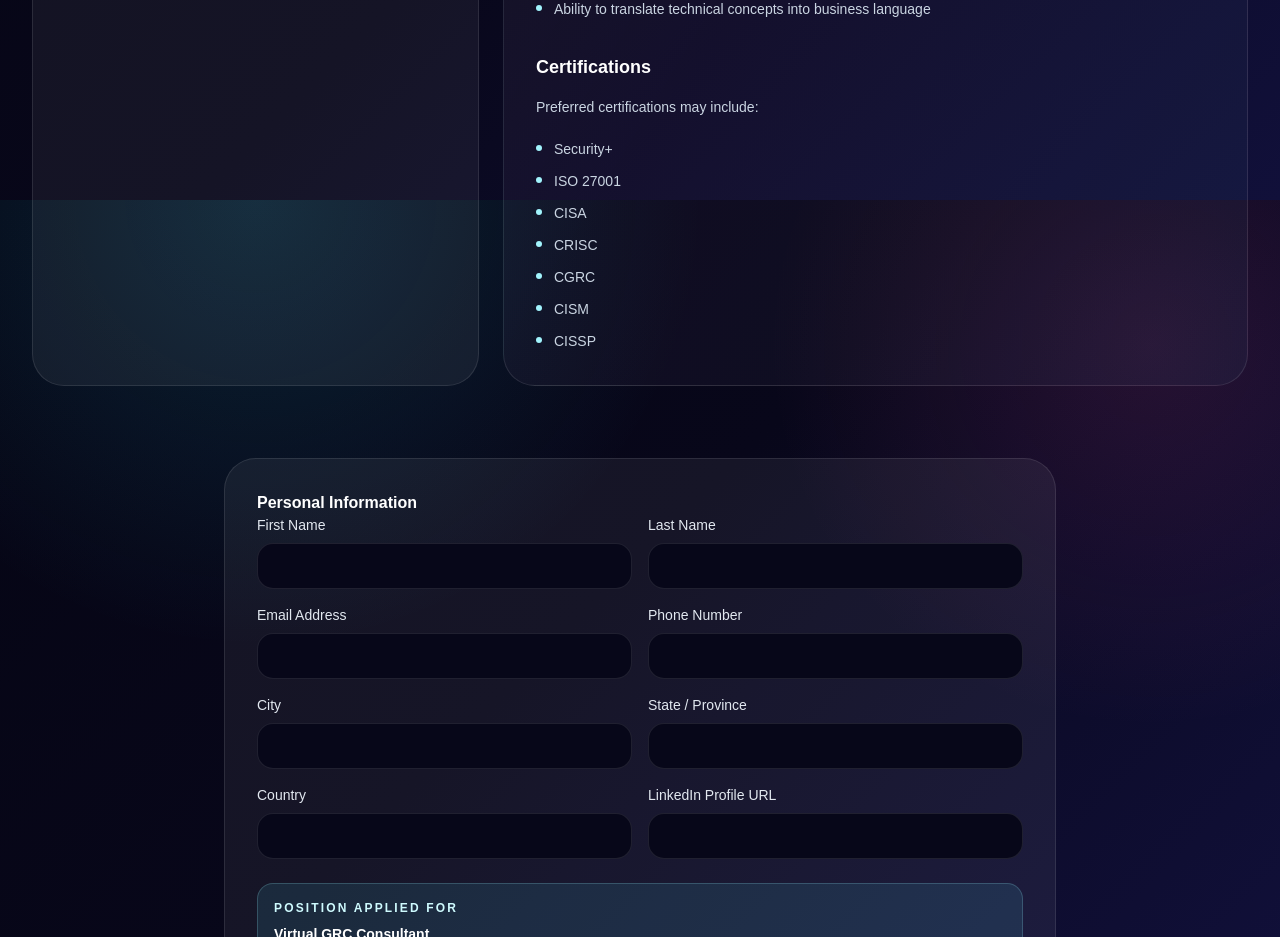
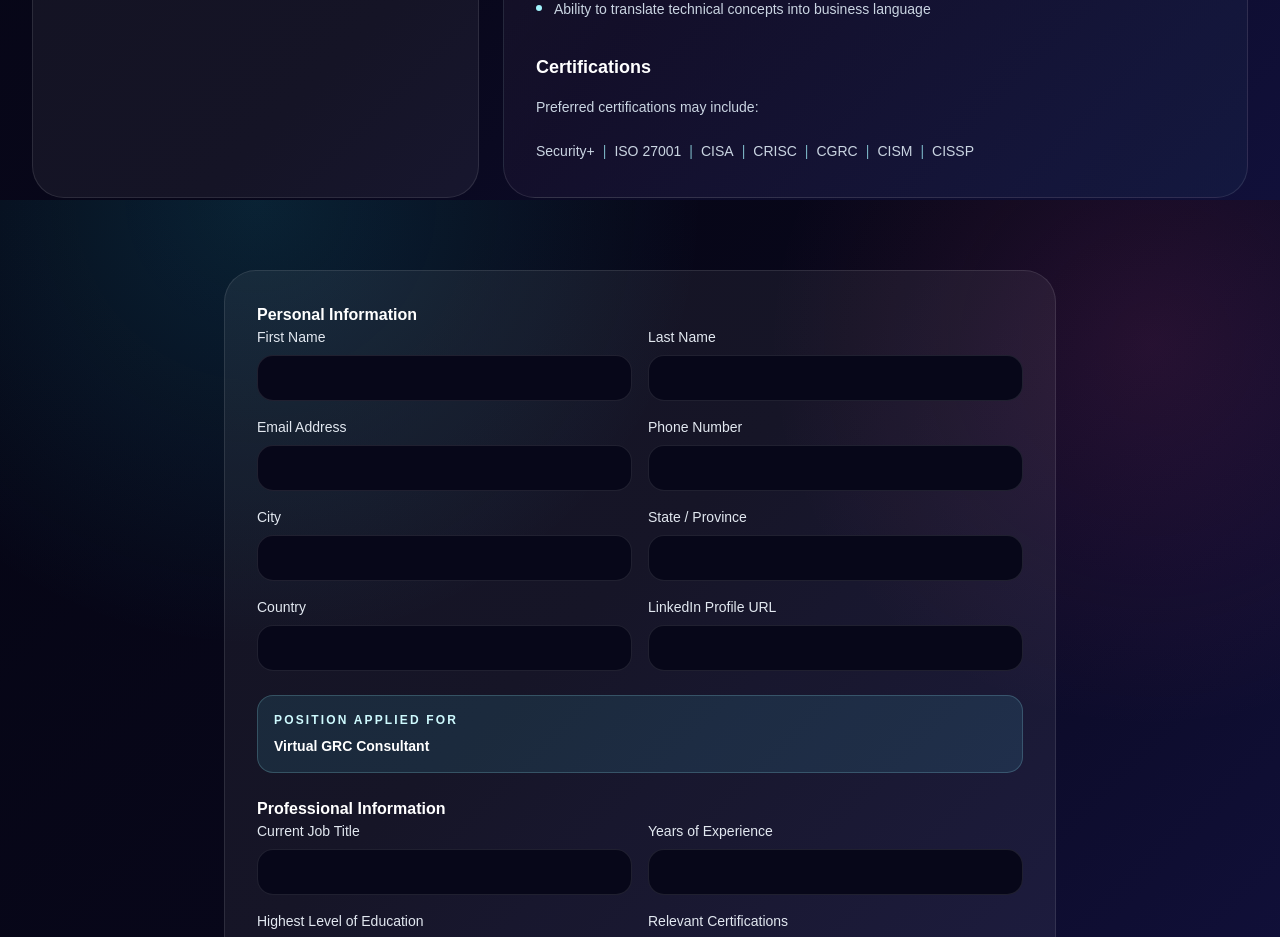
Before and after one commit to cybhrsec/cybhrsec-marketing-site, a Next.js app: page /careers/virtual-grc-consultant in a window 1280 px wide. Shown: the part 1400-2337 px from the top of the page. Built offline with nearby package versions, Linux system fonts and the light colour scheme.

Commit message:
Refine careers role qualifications and certifications

```diff
--- a/src/app/careers/virtual-grc-consultant/page.tsx
+++ b/src/app/careers/virtual-grc-consultant/page.tsx
@@ -63,14 +63,18 @@ function JobDetail({
               <p className="mt-3 text-sm leading-7 text-slate-300">
                 Preferred certifications may include:
               </p>
-              <ul className="mt-4 grid gap-2">
+              <p className="mt-4 flex flex-wrap gap-x-2 gap-y-1 text-sm leading-7 text-slate-300">
                 {role.certifications.map((certification) => (
-                  <li key={certification} className="flex gap-3 text-sm leading-6 text-slate-300">
-                    <span className="mt-2 size-1.5 shrink-0 rounded-full bg-cyan-200" />
+                  <span key={certification} className="inline-flex items-center gap-x-2">
                     <span>{certification}</span>
-                  </li>
+                    {certification !== role.certifications.at(-1) ? (
+                      <span aria-hidden="true" className="text-cyan-200/70">
+                        |
+                      </span>
+                    ) : null}
+                  </span>
                 ))}
-              </ul>
+              </p>
             </div>
           ) : null}
         </div>
--- a/src/lib/careers.ts
+++ b/src/lib/careers.ts
@@ -62,6 +62,7 @@ export const careerRoles: CareerRole[] = [
     qualifications: [
       "Current student, recent graduate, or career changer",
       "Interest in cybersecurity, governance, compliance, privacy, risk management, or information security",
+      "Basic understanding of information security or cybersecurity concepts",
       "Strong written and verbal communication skills",
       "Eagerness to learn and contribute",
       "Experience is not required.",
```
